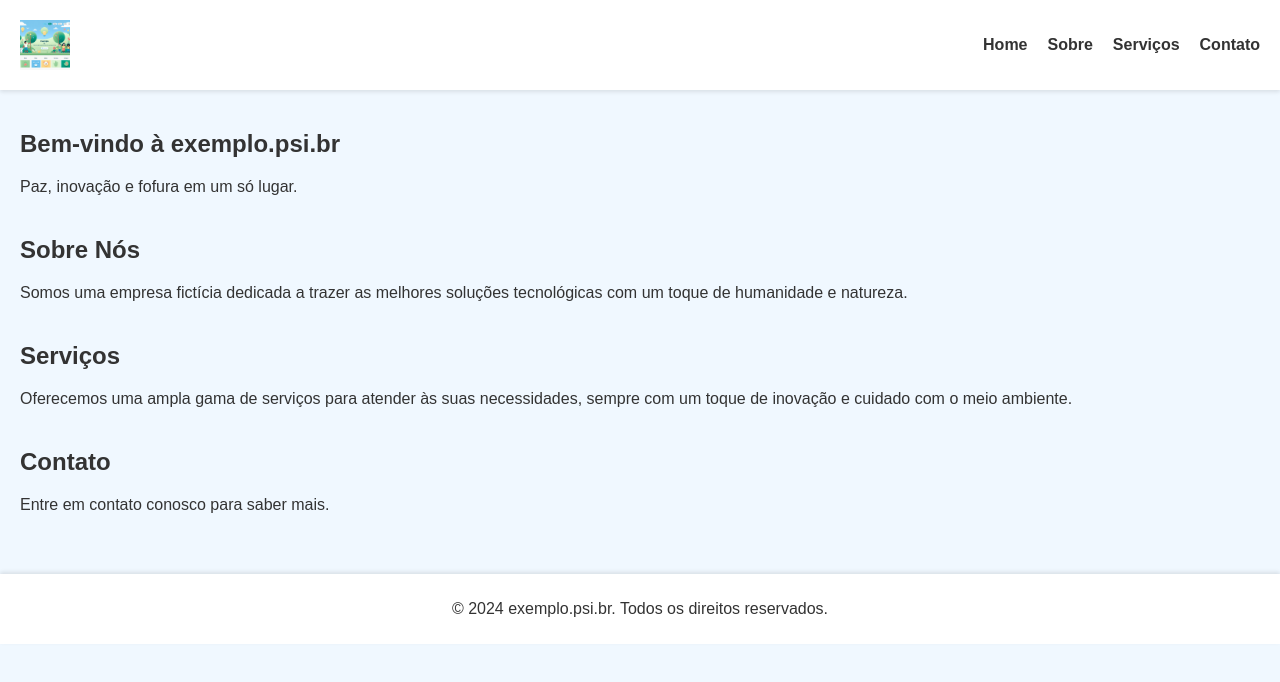
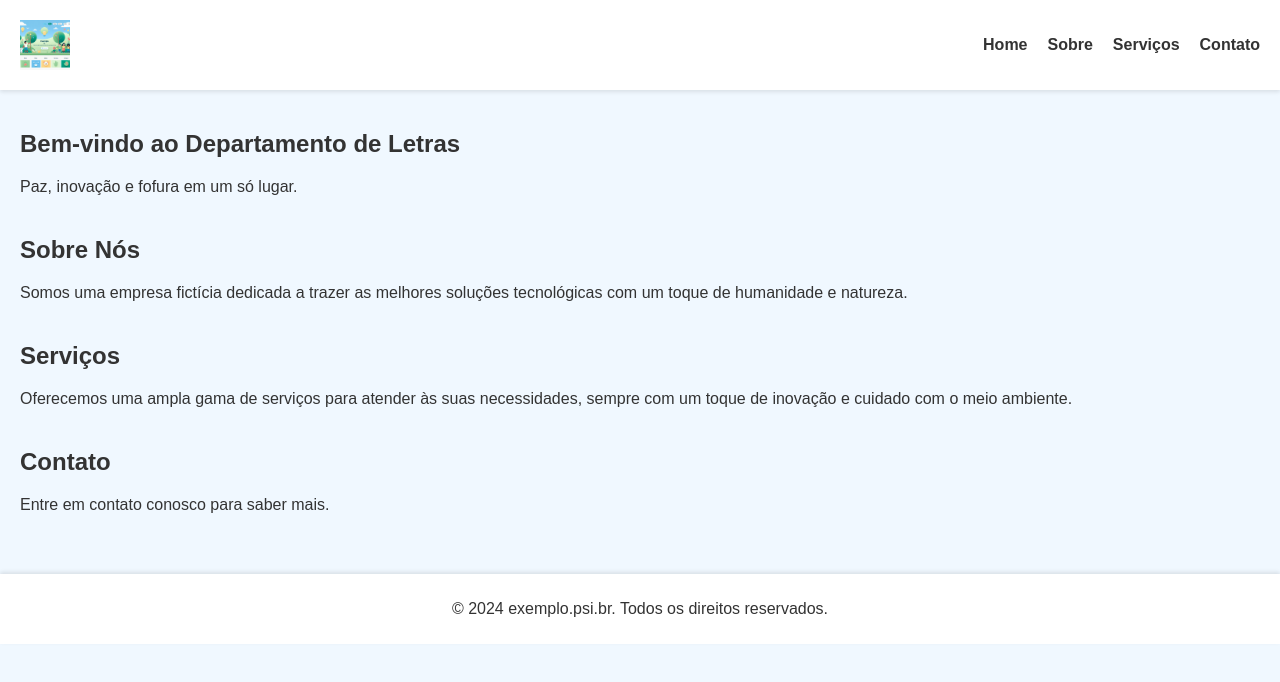
Before and after one commit to markkyn/SimpleStaticWebsite, a plain HTML site: page SimpleStaticWebsite/index.html in a window 1280 px wide. Drawn offline with Linux system fonts and the light colour scheme; files that its build step writes are made by us from their sources.

Commit message:
Update index.html

```diff
--- a/SimpleStaticWebsite/index.html
+++ b/SimpleStaticWebsite/index.html
@@ -4,7 +4,7 @@
 <head>
     <meta charset="UTF-8">
     <meta name="viewport" content="width=device-width, initial-scale=1.0">
-    <title>exemplo.psi.br</title>
+    <title>Departamento de Letras da UFS Itabaiana</title>
     <link rel="stylesheet" href="styles.css">
 </head>
 <body>
@@ -21,7 +21,7 @@
     </header>
     <main>
         <section id="home">
-            <h1>Bem-vindo à exemplo.psi.br</h1>
+            <h1>Bem-vindo ao Departamento de Letras</h1>
             <p>Paz, inovação e fofura em um só lugar.</p>
         </section>
         <section id="about">
```
